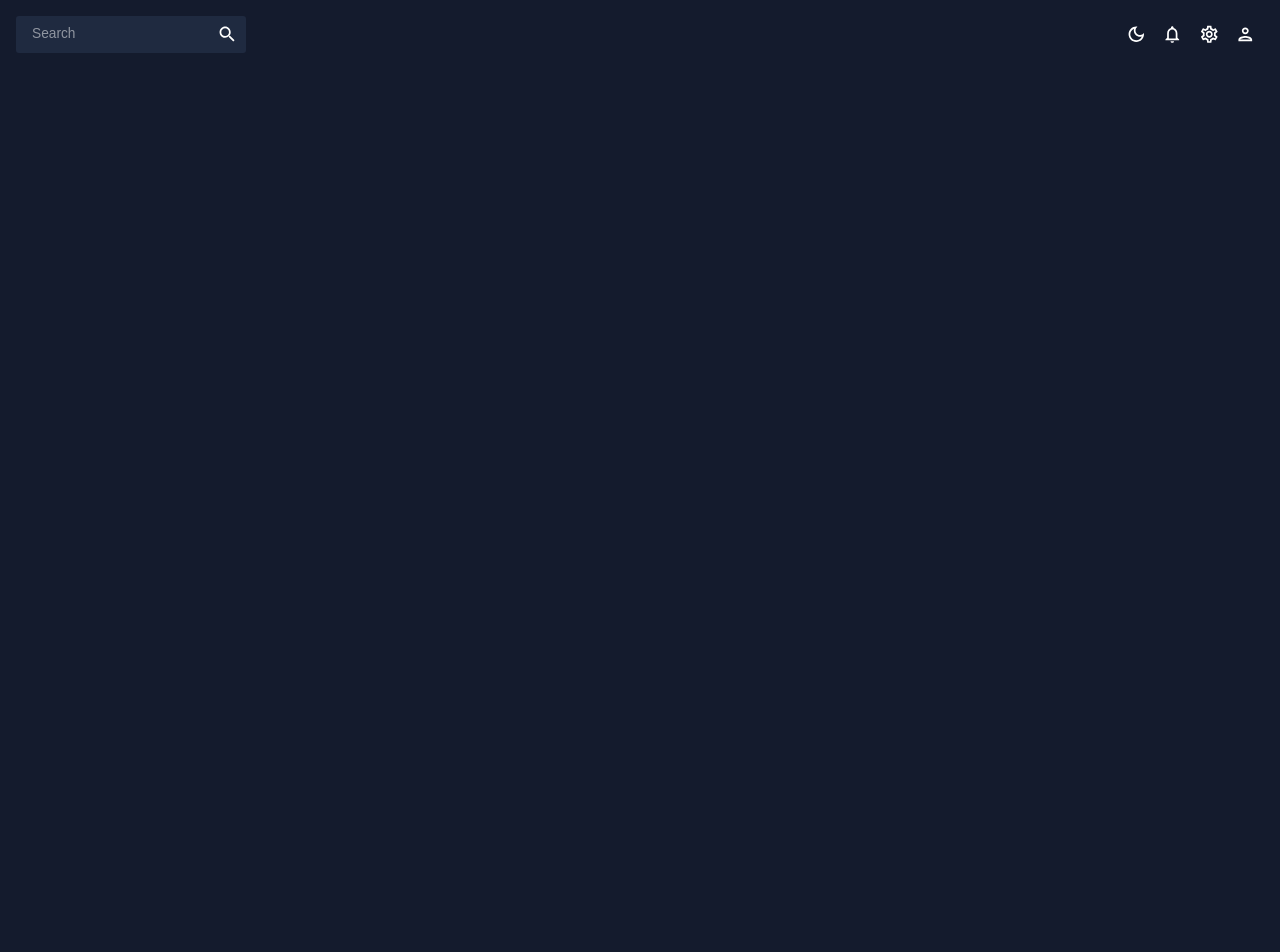
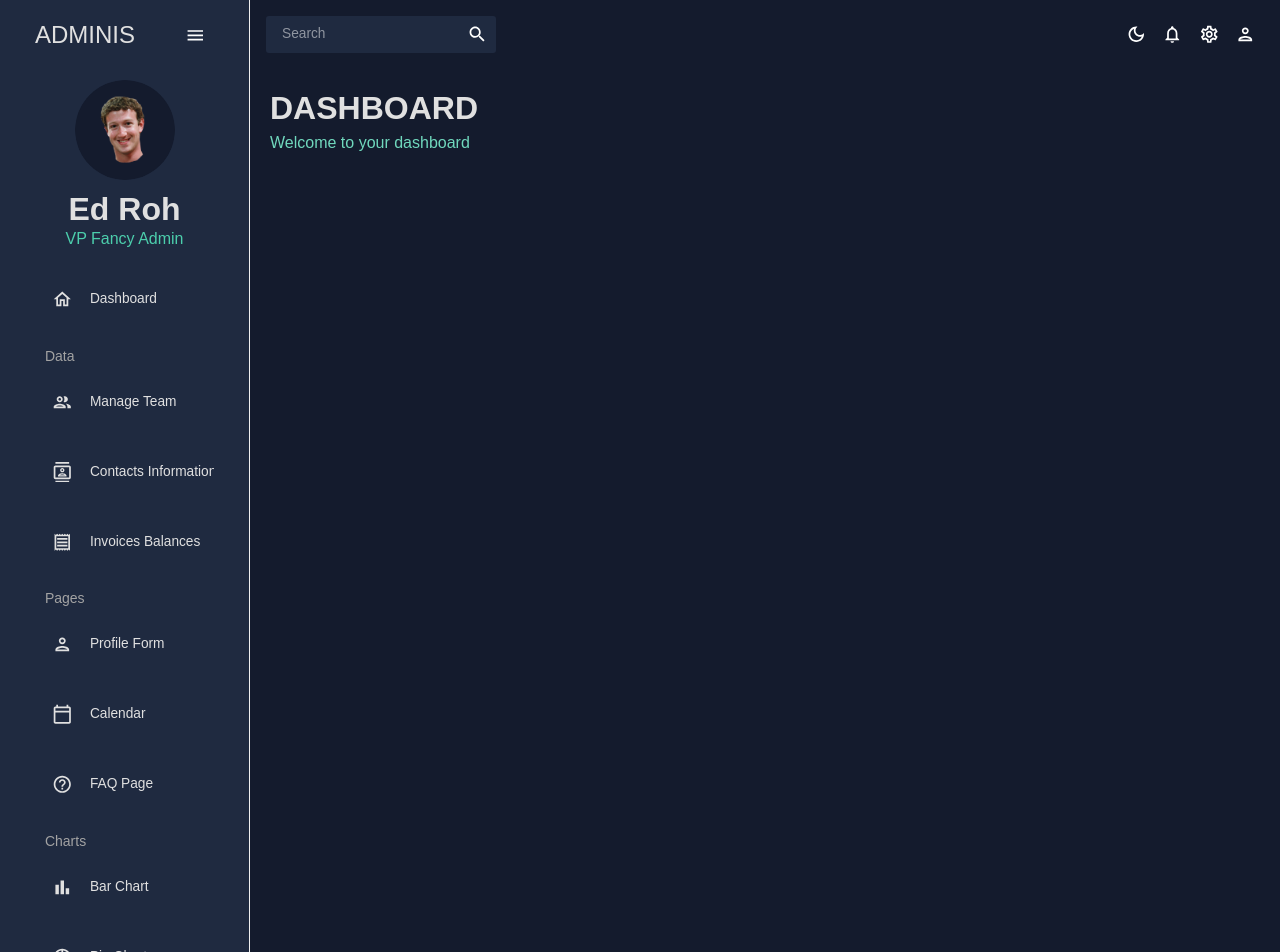
Before and after one commit to ElifPektezel/React-Admin-Dashboard-App, a React (Create React App) app: page / in a window 1280 px wide. Shown: the top 952 px of the page. Before the commit the page ends 800 px from the top, so only its background shows below. Built offline with nearby package versions, Linux system fonts and the light colour scheme.

Commit message:
Menubar&Header section added.

```diff
--- a/src/App.js
+++ b/src/App.js
@@ -1,6 +1,19 @@
 import { CssBaseline, ThemeProvider  } from "@mui/material";
 import { ColorModeContext, useMode } from "./theme";
 import Topbar from './scenes/global/Topbar'
+import Menubar from "./scenes/global/Menubar";
+import Dashboard from "./scenes/dashboard";
+import { Routes, Route } from "react-router-dom";
+//import Team from "./scenes/team";
+//import Invoices from "./scenes/invoices";
+//import Contacts from "./scenes/contacts";
+//import Bar from "./scenes/bar";
+//import Form from "./scenes/form";
+//import Line from "./scenes/line";
+//import Pie from "./scenes/pie";
+//import FAQ from "./scenes/faq";
+//import Geography from "./scenes/geography";
+//import Calendar from "./scenes/calendar/calendar";
 function App() {
   const [theme, colorMode] = useMode();
 
@@ -9,8 +22,12 @@ function App() {
       <ThemeProvider  theme={theme}>
         <CssBaseline/>
         <div className="app">
+          <Menubar/>
           <main className="content">
             <Topbar/>
+            <Routes>
+              <Route path="/" element={<Dashboard/>} />
+            </Routes>
           </main>
         </div>
       </ThemeProvider>
--- /dev/null
+++ b/src/components/Header.jsx
@@ -0,0 +1,24 @@
+import { Typography, Box, useTheme } from "@mui/material";
+import { tokens } from "../theme";
+
+const Header = ({ title, subtitle }) => {
+  const theme = useTheme();
+  const colors = tokens(theme.palette.mode);
+  return (
+    <Box mb="30px">
+      <Typography
+        variant="h2"
+        color={colors.grey[100]}
+        fontWeight="bold"
+        sx={{ m: "0 0 5px 0" }}
+      >
+        {title}
+      </Typography>
+      <Typography variant="h5" color={colors.greenAccent[400]}>
+        {subtitle}
+      </Typography>
+    </Box>
+  );
+};
+
+export default Header;
--- a/src/scenes/dashboard/index.jsx
+++ b/src/scenes/dashboard/index.jsx
@@ -1,9 +1,14 @@
+import { Box } from "@mui/material";
+import Header from "../../components/Header";
+
 const Dashboard = () => {
-    return (
-        <div>
-            Dashboard
-        </div>
-    )
-}
+  return (
+    <Box m="20px">
+      <Box display="flex" justifyContent="space-between" alignItems="center">
+        <Header title="DASHBOARD" subtitle="Welcome to your dashboard" />
+      </Box>
+    </Box>
+  );
+};
 
-export default Dashboard
+export default Dashboard;
--- /dev/null
+++ b/src/scenes/global/Menubar.jsx
@@ -0,0 +1,228 @@
+import { useState } from "react";
+import { Sidebar, Menu, MenuItem } from "react-pro-sidebar";
+import { Box, IconButton, Typography, useTheme } from "@mui/material";
+import { tokens } from "../../theme";
+import { Link } from "react-router-dom";
+import HomeOutlinedIcon from "@mui/icons-material/HomeOutlined";
+import PeopleOutlinedIcon from "@mui/icons-material/PeopleOutlined";
+import ContactsOutlinedIcon from "@mui/icons-material/ContactsOutlined";
+import ReceiptOutlinedIcon from "@mui/icons-material/ReceiptOutlined";
+import PersonOutlinedIcon from "@mui/icons-material/PersonOutlined";
+import CalendarTodayOutlinedIcon from "@mui/icons-material/CalendarTodayOutlined";
+import HelpOutlineOutlinedIcon from "@mui/icons-material/HelpOutlineOutlined";
+import BarChartOutlinedIcon from "@mui/icons-material/BarChartOutlined";
+import PieChartOutlineOutlinedIcon from "@mui/icons-material/PieChartOutlineOutlined";
+import TimelineOutlinedIcon from "@mui/icons-material/TimelineOutlined";
+import MenuOutlinedIcon from "@mui/icons-material/MenuOutlined";
+import MapOutlinedIcon from "@mui/icons-material/MapOutlined";
+
+const Item = ({ title, to, icon, selected, setSelected }) => {
+  const theme = useTheme();
+  const colors = tokens(theme.palette.mode);
+  return (
+    <MenuItem
+      active={selected === title}
+      style={{
+        color: colors.grey[100],
+      }}
+      onClick={() => setSelected(title)}
+      icon={icon}
+    >
+      <Typography>{title}</Typography>
+      <Link to={to} />
+    </MenuItem>
+  );
+};
+
+const Menubar = () => {
+  const theme = useTheme();
+  const colors = tokens(theme.palette.mode);
+  const [isCollapsed, setIsCollapsed] = useState(false);
+  const [selected, setSelected] = useState("Dashboard");
+
+  return (
+    <Box>
+      <Sidebar collapsed={isCollapsed}
+       backgroundColor={colors.primary[400]}>
+        <Menu
+          iconShape="square"
+          menuItemStyles={{
+            button: ({ level }) => {
+              const baseStyles = {
+                margin: "10px 0 20px 0",
+                padding: "5px 35px 5px 20px !important",
+                color: colors.grey[100],
+              };
+
+              return {
+                ...baseStyles,
+                "&:hover": {
+                  backgroundColor: "transparent !important",
+                  color: "#868dfb !important",
+                },
+                "&:active": {
+                  color: "#6870fa !important",
+                },
+              };
+            },
+          }}
+        >
+          {/* LOGO AND MENU ICON */}
+          <MenuItem
+            onClick={() => setIsCollapsed(!isCollapsed)}
+            icon={isCollapsed ? <MenuOutlinedIcon /> : undefined}
+          >
+            {!isCollapsed && (
+              <Box
+                display="flex"
+                justifyContent="space-between"
+                alignItems="center"
+                ml="15px"
+              >
+                <Typography variant="h3" color={colors.grey[100]}>
+                  ADMINIS
+                </Typography>
+                <IconButton onClick={() => setIsCollapsed(!isCollapsed)}>
+                  <MenuOutlinedIcon />
+                </IconButton>
+              </Box>
+            )}
+          </MenuItem>
+
+          {!isCollapsed && (
+            <Box mb="25px">
+              <Box display="flex" justifyContent="center" alignItems="center">
+                <img
+                  alt="profile-user"
+                  width="100px"
+                  height="100px"
+                  src={`../../assets/user.png`}
+                  style={{ cursor: "pointer", borderRadius: "50%" }}
+                />
+              </Box>
+              <Box textAlign="center">
+                <Typography
+                  variant="h2"
+                  color={colors.grey[100]}
+                  fontWeight="bold"
+                  sx={{ m: "10px 0 0 0" }}
+                >
+                  Ed Roh
+                </Typography>
+                <Typography variant="h5" color={colors.greenAccent[500]}>
+                  VP Fancy Admin
+                </Typography>
+              </Box>
+            </Box>
+          )}
+
+          <Box paddingLeft={isCollapsed ? undefined : "10%"}>
+            <Item
+              title="Dashboard"
+              to="/"
+              icon={<HomeOutlinedIcon />}
+              selected={selected}
+              setSelected={setSelected}
+            />
+
+            <Typography
+              variant="h6"
+              color={colors.grey[300]}
+              sx={{ m: "15px 0 5px 20px" }}
+            >
+              Data
+            </Typography>
+            <Item
+              title="Manage Team"
+              to="/team"
+              icon={<PeopleOutlinedIcon />}
+              selected={selected}
+              setSelected={setSelected}
+            />
+            <Item
+              title="Contacts Information"
+              to="/contacts"
+              icon={<ContactsOutlinedIcon />}
+              selected={selected}
+              setSelected={setSelected}
+            />
+            <Item
+              title="Invoices Balances"
+              to="/invoices"
+              icon={<ReceiptOutlinedIcon />}
+              selected={selected}
+              setSelected={setSelected}
+            />
+
+            <Typography
+              variant="h6"
+              color={colors.grey[300]}
+              sx={{ m: "15px 0 5px 20px" }}
+            >
+              Pages
+            </Typography>
+            <Item
+              title="Profile Form"
+              to="/form"
+              icon={<PersonOutlinedIcon />}
+              selected={selected}
+              setSelected={setSelected}
+            />
+            <Item
+              title="Calendar"
+              to="/calendar"
+              icon={<CalendarTodayOutlinedIcon />}
+              selected={selected}
+              setSelected={setSelected}
+            />
+            <Item
+              title="FAQ Page"
+              to="/faq"
+              icon={<HelpOutlineOutlinedIcon />}
+              selected={selected}
+              setSelected={setSelected}
+            />
+
+            <Typography
+              variant="h6"
+              color={colors.grey[300]}
+              sx={{ m: "15px 0 5px 20px" }}
+            >
+              Charts
+            </Typography>
+            <Item
+              title="Bar Chart"
+              to="/bar"
+              icon={<BarChartOutlinedIcon />}
+              selected={selected}
+              setSelected={setSelected}
+            />
+            <Item
+              title="Pie Chart"
+              to="/pie"
+              icon={<PieChartOutlineOutlinedIcon />}
+              selected={selected}
+              setSelected={setSelected}
+            />
+            <Item
+              title="Line Chart"
+              to="/line"
+              icon={<TimelineOutlinedIcon />}
+              selected={selected}
+              setSelected={setSelected}
+            />
+            <Item
+              title="Geography Chart"
+              to="/geography"
+              icon={<MapOutlinedIcon />}
+              selected={selected}
+              setSelected={setSelected}
+            />
+          </Box>
+        </Menu>
+      </Sidebar>
+    </Box>
+  );
+};
+
+export default Menubar;
--- a/src/scenes/global/Topbar.jsx
+++ b/src/scenes/global/Topbar.jsx
@@ -13,7 +13,7 @@ const Topbar = () => {
   const theme = useTheme();
   const colors = tokens(theme.palette.mode);
   const colorMode = useContext(ColorModeContext);
-  console.log(colorMode);
+
 
 
 
```
Also changed, not shown: src/scenes/dashboard/Dashboard.jsx (added, +10 -0 lines), src/scenes/global/Sidebar.jsx (deleted, +0 -9 lines), public/assets/user.png (added).
